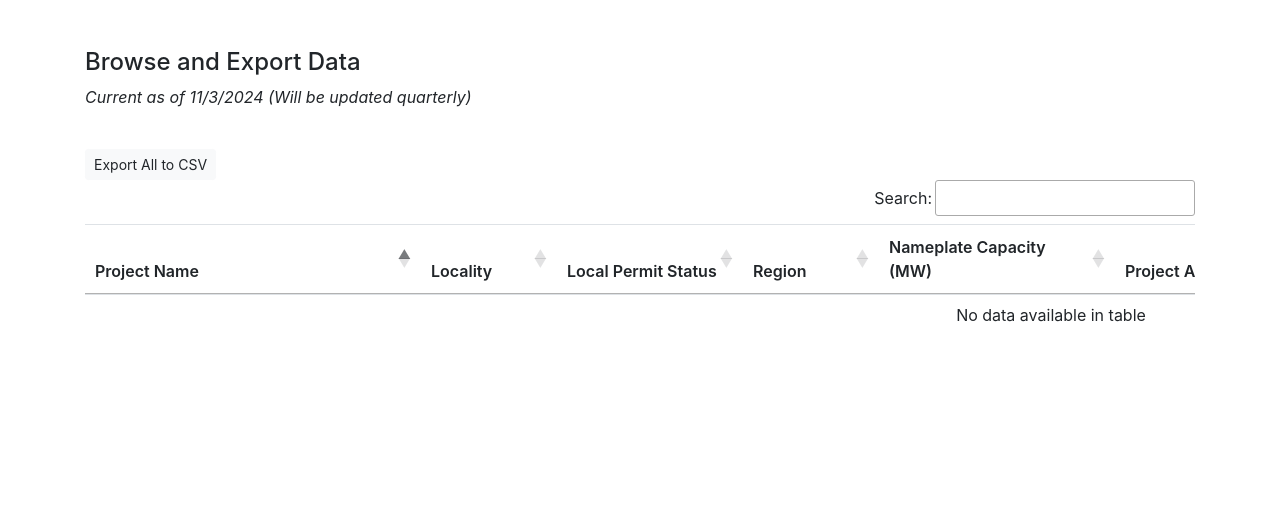
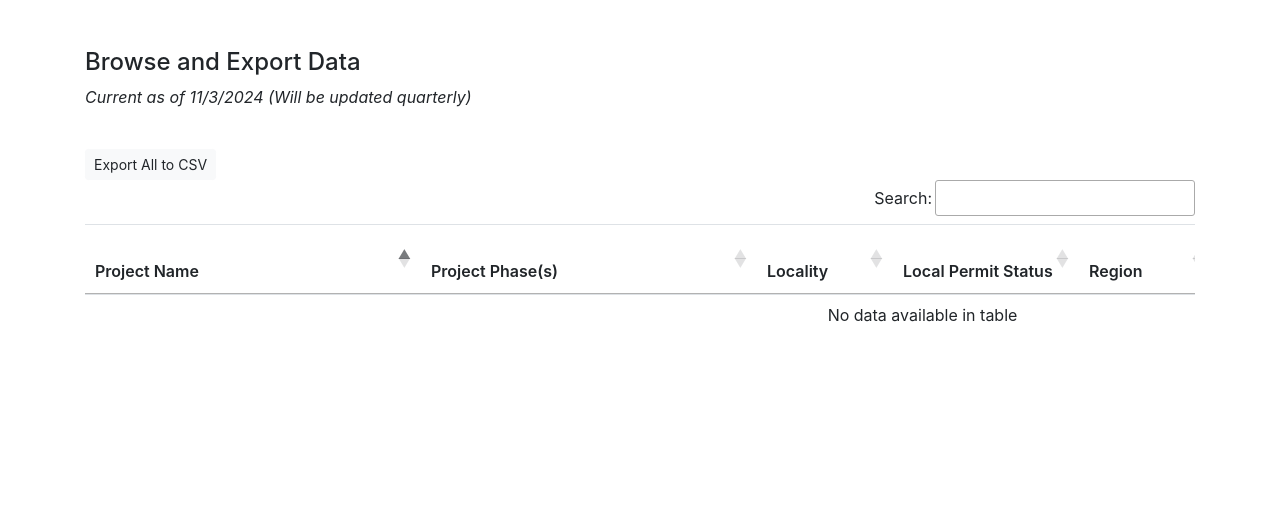
Before and after one commit to coopercenter/solar-database, a Django app: page /data/ in a window 1280 px wide. Shown: the part 88-609 px from the top of the page. Run offline with Django 4.2, Linux system fonts and the light colour scheme; data that the repository does not hold is empty; some libraries are stand-ins or nearby versions.

Commit message:
Added project phase to data table

```diff
--- a/database/templates/database/data.html
+++ b/database/templates/database/data.html
@@ -14,8 +14,9 @@
         <thead>
             <tr>
                 <th style="font-weight: 600">Project Name</th>
+                <th style="font-weight: 600">Project Phase(s)</th>
 
-                <th style="font-weight: 600; width: 100px">Locality</th>
+                <th style="font-weight: 600;">Locality</th>
                 <th style="font-weight: 600">Local Permit Status</th>
                 <th style="font-weight: 600">Region</th>
                 <th style="font-weight: 600">Nameplate Capacity (MW)</th>
@@ -28,6 +29,7 @@
             {% for project in data %}
             <tr>
                 <td style="cursor: pointer;">{{ project.project_name }}</td>
+                <td style="cursor: pointer;">{{ project.project_phases }}</td>
 
                 <td style="cursor: pointer;">{{ project.locality }}</td>
                 <td style="cursor: pointer;">{{ project.local_permit_status }}</td>
@@ -54,12 +56,13 @@
             paging: false,
             columnDefs: [
                 { width: '300px', targets: 0 },
-                { width: '100px', targets: 1 },
-                { width: '150px', targets: 2 },
-                { width: '100px', targets: 3 },
-                { width: '200px', targets: 4 },
-                { width: '180px', targets: 5 },
-                { width: '650px', targets: 6 },
+                { width: '300px', targets: 1 },
+                { width: '100px', targets: 2 },
+                { width: '150px', targets: 3 },
+                { width: '100px', targets: 4 },
+                { width: '200px', targets: 5 },
+                { width: '180px', targets: 6 },
+                { width: '650px', targets: 7 },
             ]
           });
 
```
